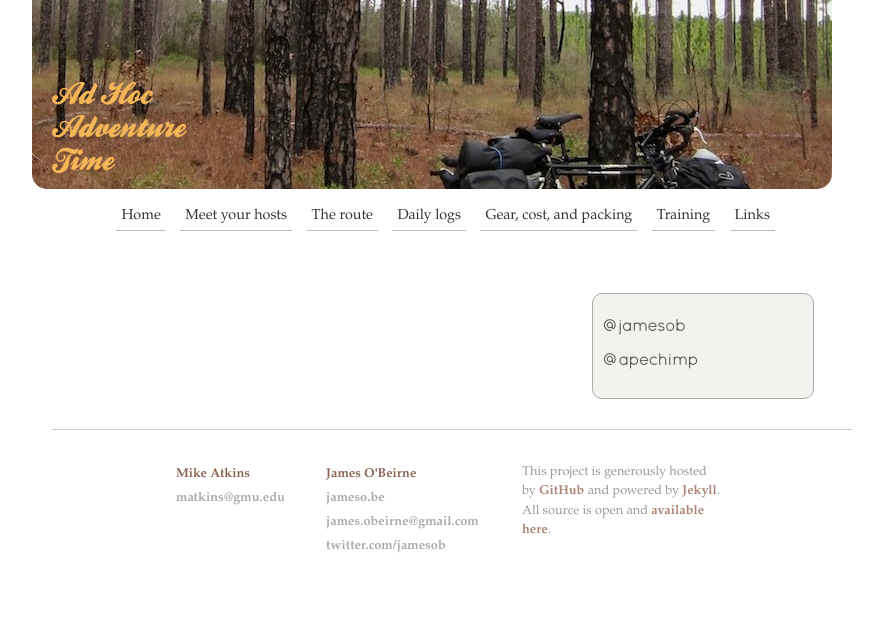
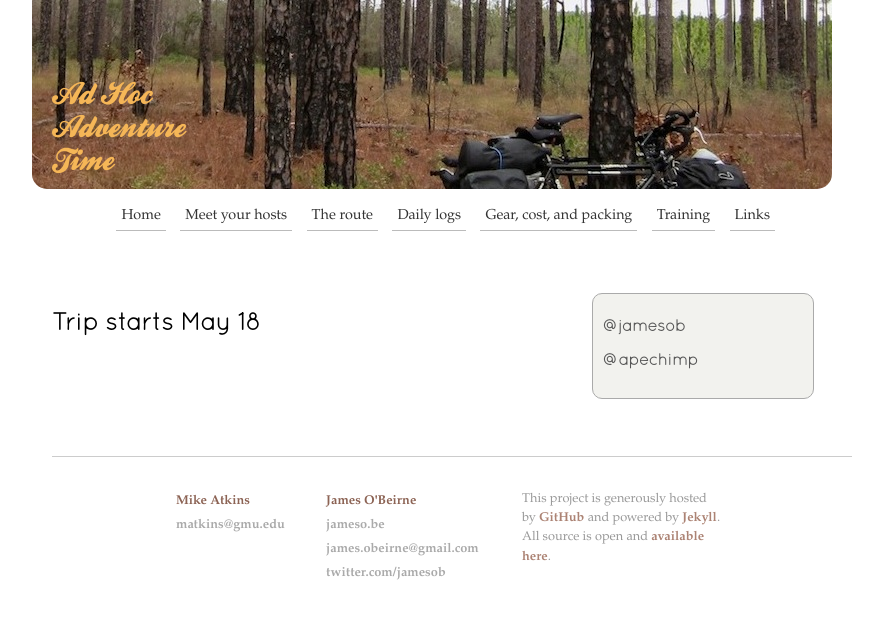
Before and after one commit to jamesob/biketrip, a Jekyll site: the page built from logs.html, in a window 1280 px wide. Shown: the top 619 px of the page, without its empty margins (208-1091 px from the left). Built offline with Jekyll 4.4.1, drawn with Linux system fonts in a browser that asks for light colours.

Commit message:
logs starts may18

```diff
--- a/logs.html
+++ b/logs.html
@@ -3,6 +3,7 @@ layout: withSidebar
 title: AHAT daily log
 ---
 
+<h2>Trip starts May 18</h2>
 <ul class="daily-posts">
   {% for post in site.categories.daily %}
   <li>
```
